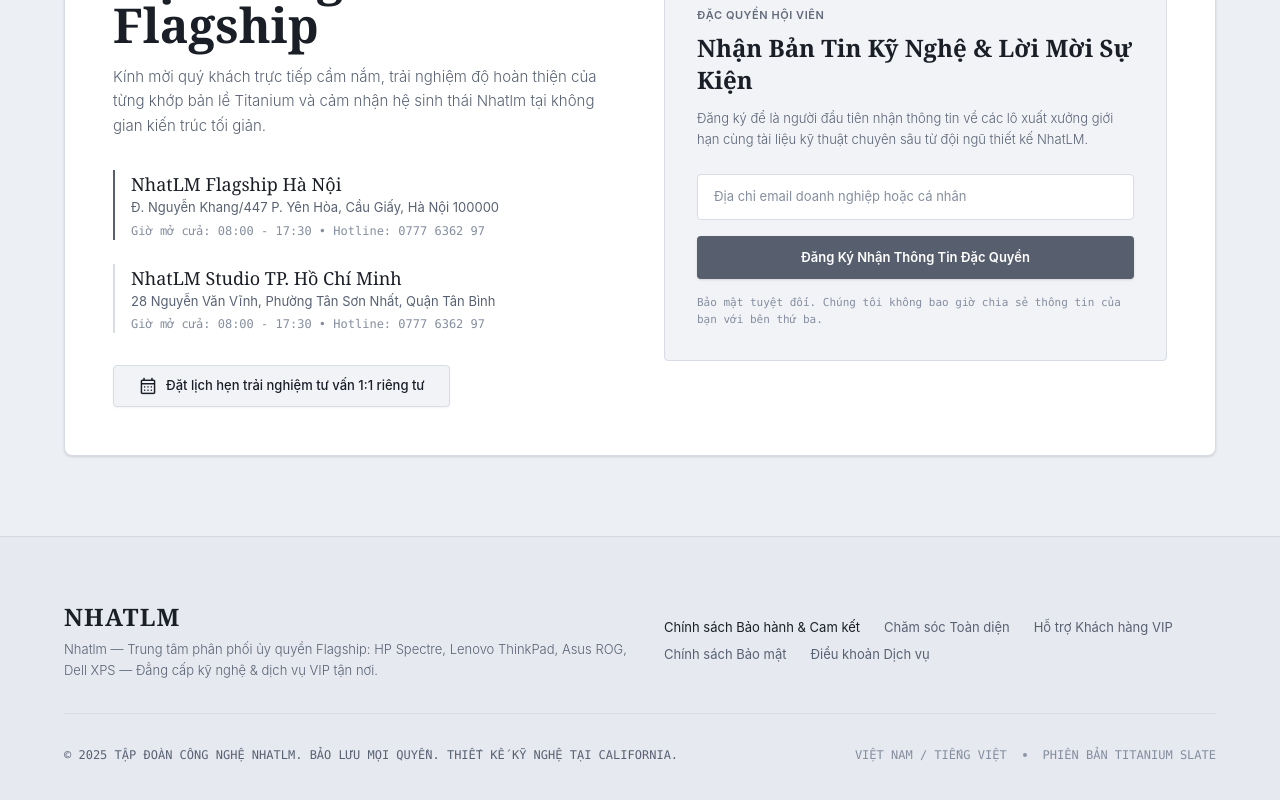
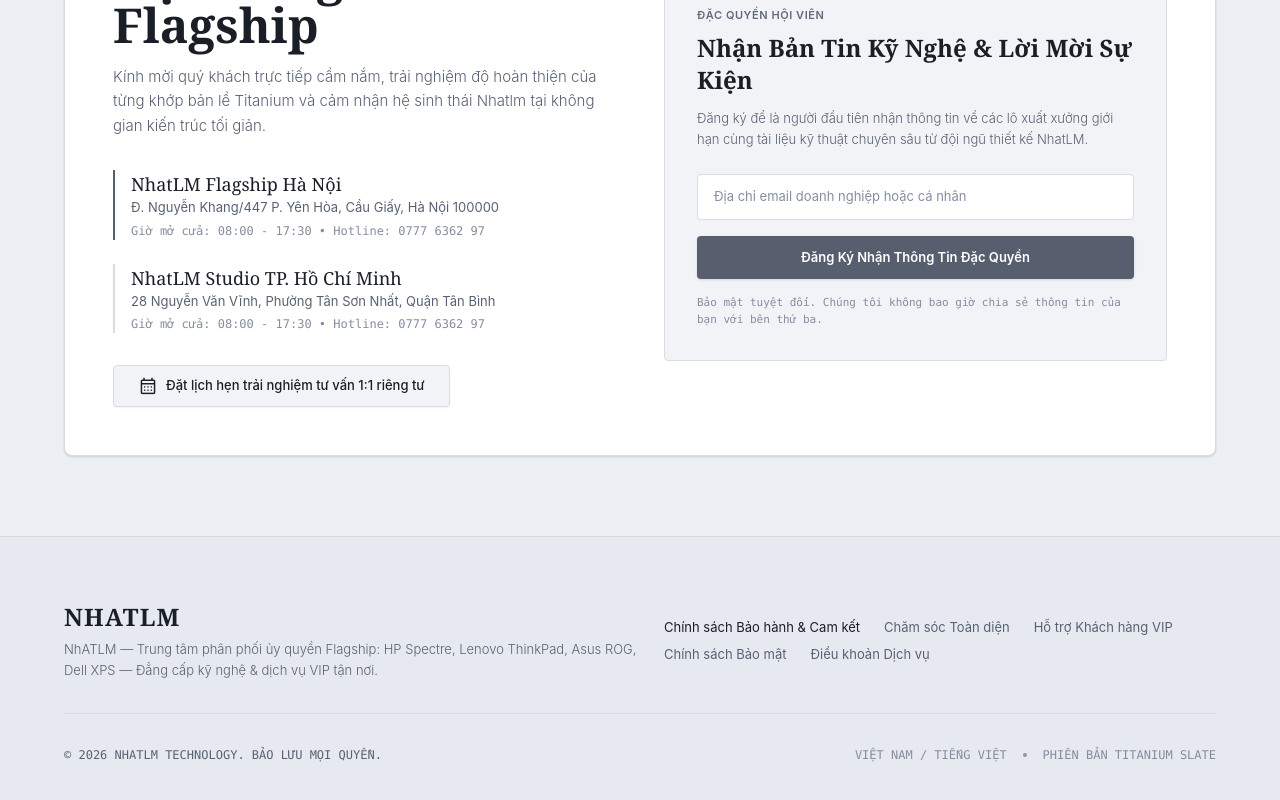
Before and after one commit to lnhat1412004/Website-Laptop, a React (Vite) app: page / in a window 1280 px wide. Shown: the part 6305-7105 px from the top of the page. Built offline with nearby package versions, Linux system fonts and the light colour scheme.

Commit message:
Update Footer.tsx

```diff
--- a/src/components/Footer.tsx
+++ b/src/components/Footer.tsx
@@ -15,7 +15,7 @@
               NHATLM
             </span>
             <p className="text-[13px] text-[#596273] font-light mt-1.5 leading-relaxed">
-              Nhatlm — Trung tâm phân phối ủy quyền Flagship: HP Spectre, Lenovo ThinkPad, Asus ROG, Dell XPS — Đẳng cấp kỹ nghệ &amp; dịch vụ VIP tận nơi.
+              NhATLM — Trung tâm phân phối ủy quyền Flagship: HP Spectre, Lenovo ThinkPad, Asus ROG, Dell XPS — Đẳng cấp kỹ nghệ &amp; dịch vụ VIP tận nơi.
             </p>
           </div>
 
@@ -55,7 +55,7 @@
 
         {/* Lower Section */}
         <div className="flex flex-col md:flex-row justify-between items-center gap-4 text-[#596273] text-[12px] font-mono">
-          <p>© 2025 TẬP ĐOÀN CÔNG NGHỆ NHATLM. BẢO LƯU MỌI QUYỀN. THIẾT KẾ KỸ NGHỆ TẠI CALIFORNIA.</p>
+          <p>© 2026 NHATLM TECHNOLOGY. BẢO LƯU MỌI QUYỀN.</p>
           <div className="flex items-center gap-4">
             <span className="text-[#858e9f]">VIỆT NAM / TIẾNG VIỆT</span>
             <span className="w-1 h-1 rounded-full bg-[#8e95a5]"></span>
```
